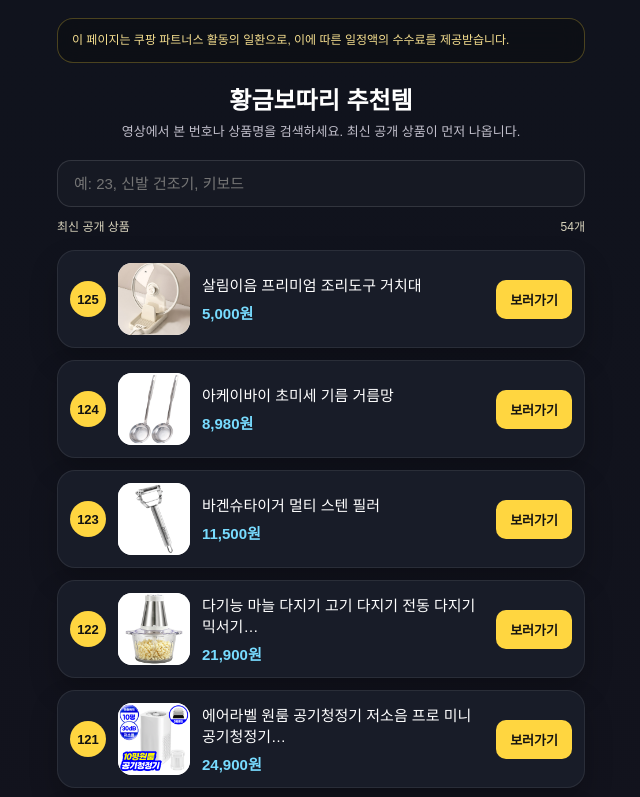
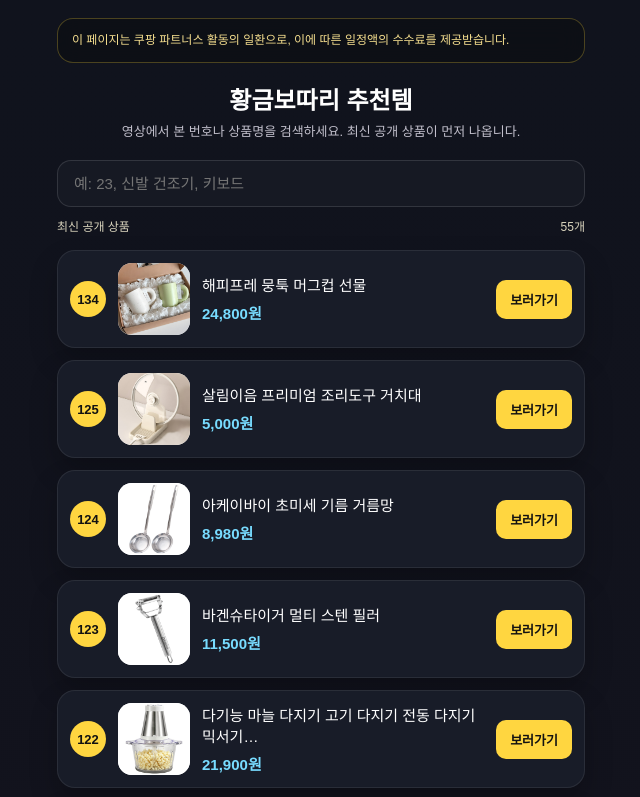
Before and after one commit to nicejackpot/goldsack-links, a plain HTML site: page index.html in a window 1280 px wide. Shown: the top 797 px of the page, without its empty margins (319-959 px from the left). Drawn offline with Linux system fonts and the light colour scheme.

Commit message:
update links

```diff
--- a/index.html
+++ b/index.html
@@ -62,9 +62,20 @@
   <div class="toolbar">
     <input id="search" class="search" type="search" inputmode="search" autocomplete="off"
            aria-label="상품 번호 또는 이름 검색" placeholder="예: 23, 신발 건조기, 키보드">
-    <div class="stats"><span>최신 공개 상품</span><span id="count" aria-live="polite">54개</span></div>
+    <div class="stats"><span>최신 공개 상품</span><span id="count" aria-live="polite">55개</span></div>
   </div>
   <div class="cards">
+  <a class="card" href="https://link.coupang.com/a/iTwYNcJfEa" target="_blank" rel="noopener sponsored"
+       data-product-id="7870191499" data-number="134"
+       data-search="134 134 해피프레 뭉툭 머그컵 선물 해피프레 뭉툭 머그컵 선물, 1세트, 크림+멜론 7870191499" aria-label="134번 해피프레 뭉툭 머그컵 선물, 상품 보기">
+    <div class="num">134</div>
+    <img src="img/7870191499.jpg" alt="해피프레 뭉툭 머그컵 선물" width="72" height="72" loading="lazy" decoding="async">
+    <div class="meta">
+      <div class="name">해피프레 뭉툭 머그컵 선물</div>
+      <div class="price">24,800원</div>
+    </div>
+    <div class="btn">보러가기</div>
+  </a>
   <a class="card" href="https://link.coupang.com/a/iQh60Ny1qC" target="_blank" rel="noopener sponsored"
        data-product-id="8430073112" data-number="125"
        data-search="125 125 살림이음 프리미엄 조리도구 거치대 살림이음 프리미엄 조리도구 거치대, 1개, 크림 8430073112" aria-label="125번 살림이음 프리미엄 조리도구 거치대, 상품 보기">
```
Also changed, not shown: img/7870191499.jpg (added).
